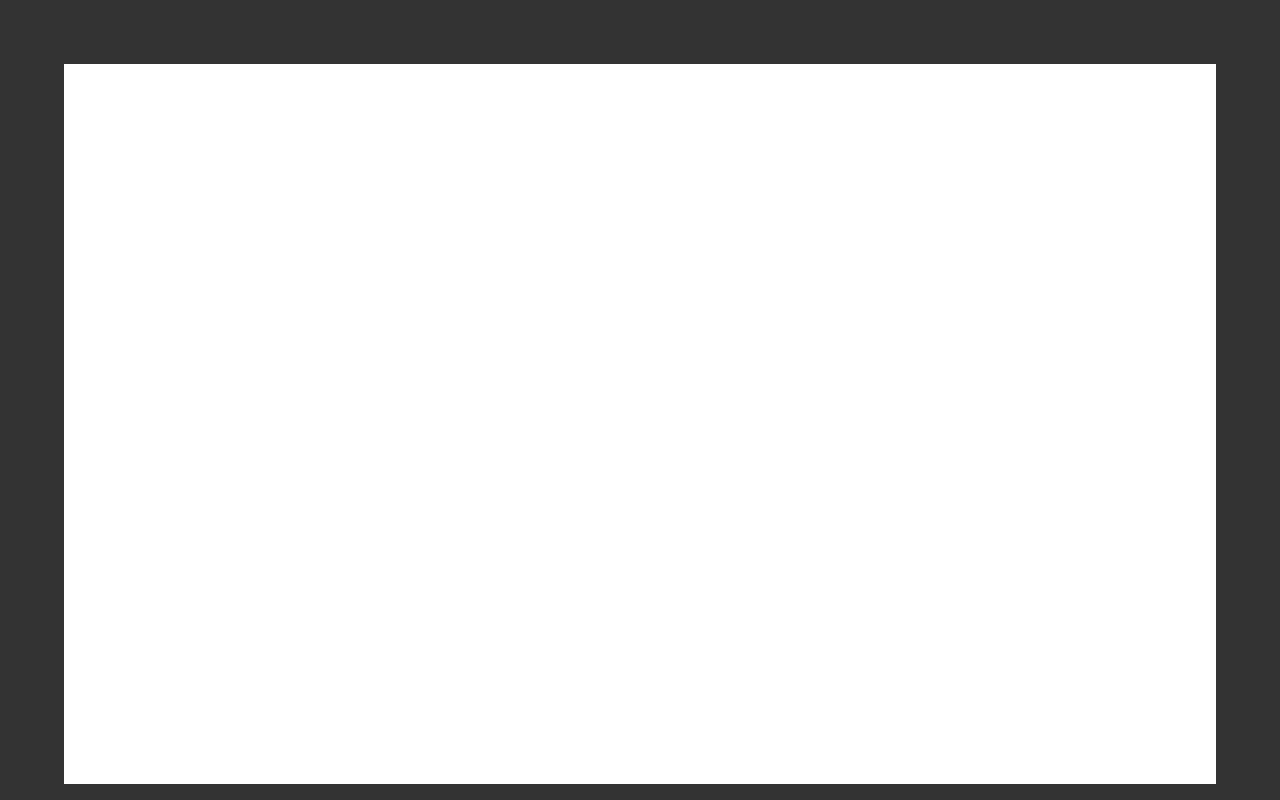
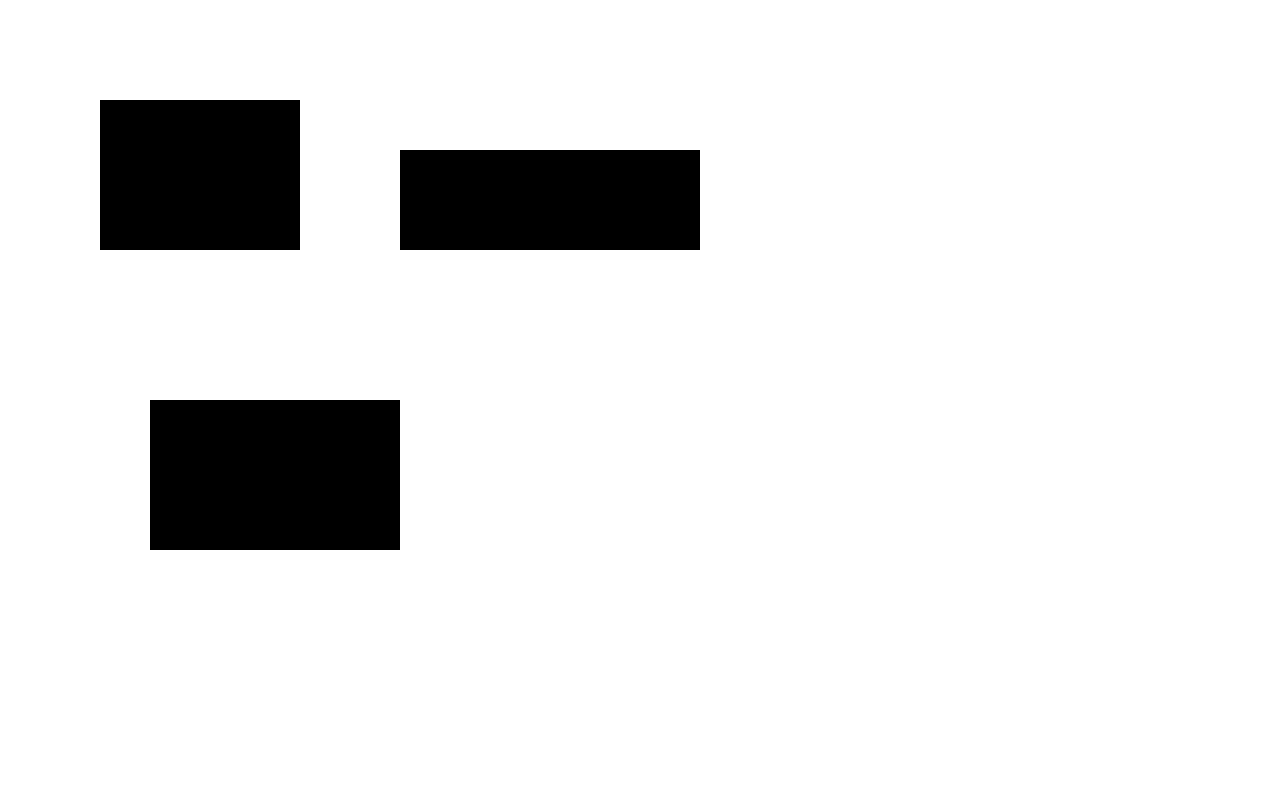
Before and after one commit to BenMoses/xara_rectangle_test, a website: page index.html in a window 1280 px wide. Drawn offline with Linux system fonts and the light colour scheme.

Commit message:
Added an initialisation method, and styles. Currently app reads onload input, however cannot handle user output.
May change method to use a global state? Run init, on load, and then every edit will repeat the drawing of design.

```diff
--- a/index.html
+++ b/index.html
@@ -5,16 +5,20 @@
 <title>Rectangle Editor 0.1</title>
 <meta name="description" content="A small single page application that allows for editing of rectangles with rounded corners.">
 <meta name="author" content="Benjamin Moses">
+<link rel="stylesheet" href="./styles.css"></link>
 <script src="./rectangleInfo.js"></script>
-<link rel="stylesheet" href="./styles.css"></link>
+<script src="./rectangle.js"></script>
+
 </head>
 
 <body>
 
     <div id="app">
     </div>
+    <script>
+        app(window.rectanglesData);
+    </script>
 
-    <script src="./rectangle.js"></script>
 </body>
 
 </html>
--- a/rectangle.js
+++ b/rectangle.js
@@ -1 +1,144 @@
 //window.rectanglesData == [{},{},{}]
+
+//init :
+/*
+var application = document.querySelector('#app');
+
+var rectangle = (id, x, y, width, height, radius){
+
+}
+*/
+
+function app(initialValues){
+
+    var app = document.querySelector('#app');
+    this.currentState = {};
+/*window.rectanglesData = [
+    {
+        id: 0,
+        x: 100,
+        y: 100,
+        width: 200,
+        height: 150,
+        radius: 10
+    }, {},{}
+];
+*/
+    for(i=0; i<initialValues.length; i++){
+        var curr = initialValues[i];
+        this.currentState[i] = new rectangle(curr.id,
+                                        curr.x,
+                                        curr.y,
+                                        curr.width,
+                                        curr.height,
+                                        curr.radius);
+    }
+
+    this.getRectById = function(Identifier){ //return the object of the rectangle
+        return this.currentState[Identifier];
+    }
+
+    this.updateControls = function(){
+        initRectangleControls();
+    }
+
+    this.updateControls(); //if we allow adding / removing of rectangles
+
+
+} //end of app
+
+function rectangle(id, x = 0, y = 0, width = 100, height = 100, radius = 0){
+    this.id = id;
+    this.x = x;
+    this.y = y;
+    this.width = width;
+    this.height = height;
+    this.radius = radius;
+
+
+    this.toJSON = function(){
+        return { id: this.id, width: this.width, height: this.height, x: this.x, y: this.y, radius: this.radius };
+    }
+
+    this.setSize = function(width, height){
+        this.width = width;
+        this.height = height;
+        this.draw();
+    }
+
+    this.getPosition = function(){
+        return {x: this.x, y: this.y};
+    }
+
+    this.setPosition = function(x, y){
+        this.x = x;
+        this.y = y;
+        this.draw();
+    }
+
+    this.setCornerRadius = function(radius){
+        this.x = x;
+        this.y = y;
+        this.draw();
+    }
+
+    this.draw = function(){
+        var app = document.querySelector('#app');
+        var rect = document.createElement('div');
+        rect.setAttribute('rect-data', `${this.id}`);
+        rect.className = `editable rectangle`;
+        rect.style.backgroundColor = `black`;
+        rect.style.position = `absolute`;
+        rect.style.width = `${this.width}px`;
+        rect.style.height = `${this.height}px`;
+        rect.style.left = `${this.x}px`;
+        rect.style.top = `${this.y}px`;
+        app.appendChild(rect);
+    }
+
+
+    this.draw();
+
+} //end of rectangle
+
+
+function initRectangleControls(){
+    var rectangles = document.querySelectorAll('.rectangle');
+    var rectangle;
+    var mousedown = false;
+    var current = {};
+    var rectID;
+
+    for(i=0; i<rectangles.length; i++){
+        rectangles[i].addEventListener('mousedown', function(ev){
+            mousedown = true;
+        })
+        rectangles[i].addEventListener('mouseup', function(ev){
+            mousedown = false;
+        })
+
+        rectangles[i].addEventListener('mousemove', function(ev){
+            if(mousedown == false){
+                //do nothing
+            }else{
+                rectID = this.getAttribute('rect-data');
+                rectangle = app.getRectById(rectID);
+                rectangle.setPosition(10,10);
+            }
+
+        })
+
+
+
+    }
+
+}
+
+
+/*
+var rect = application.getRectById(1);
+rect.setSize(100, 100);
+rect.setPosition(10, 10);
+rect.setCornerRadius(5);
+expect(rect.toJSON()).eql({ id: 1, width: 100, height: 100, x: 10, y: 10, radius: 5 });
+*/
--- a/styles.css
+++ b/styles.css
@@ -5,8 +5,12 @@ body {
 #app {
     background-color: white;
     position:absolute;
-    width: 90%;
-    height: 90%;
-    left: 5%;
-    top: 8%;
+    left: 0px;
+    top: 0px;
+    width: 100%;
+    height: 100%;
 }
+
+.editable {
+    cursor: all-scroll;
+}
```
